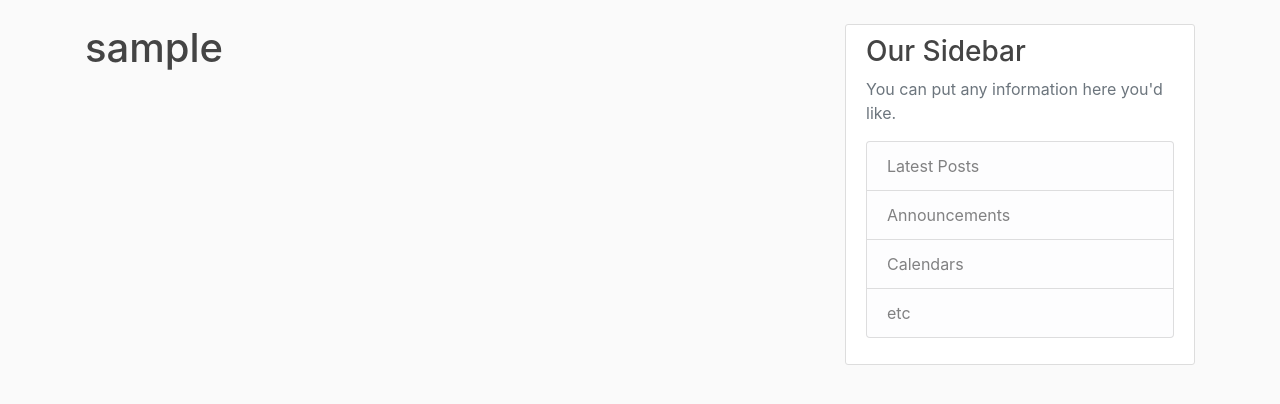
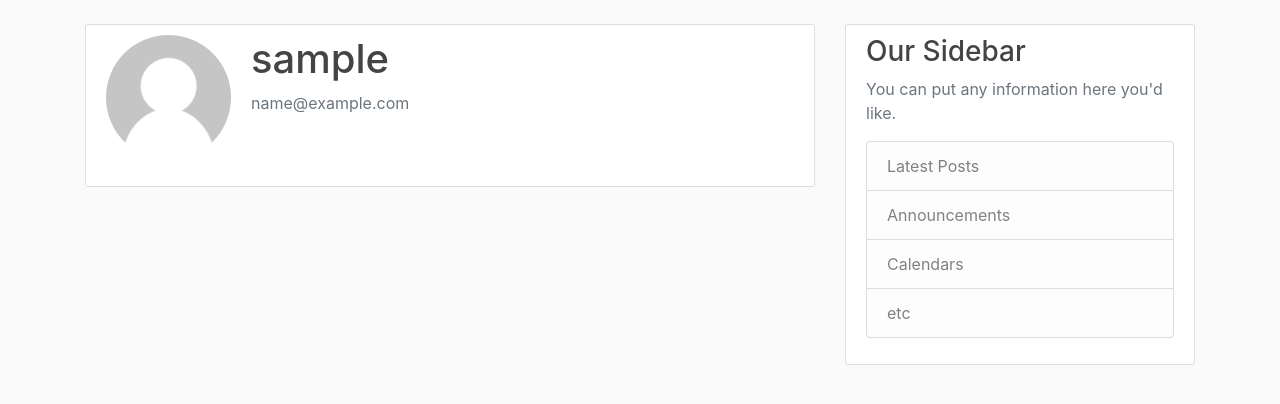
Before and after one commit to KeithChasen/test-flask-web-app, a Flask app: page /account in a window 1280 px wide. Shown: the part 56-460 px from the top of the page. Run offline with Flask 2, Linux system fonts and the light colour scheme; the visitor is signed in with stand-in values (Sample User, id 1); data comes from the database, SQL or seed files in the repository; some libraries are stand-ins or nearby versions.

Commit message:
basic account info

```diff
--- a/flaskblog/routes.py
+++ b/flaskblog/routes.py
@@ -65,4 +65,5 @@ def logout():
 @app.route('/account')
 @login_required
 def account():
-    return render_template('account.html', title='Account')
+    image_file = url_for('static', filename='profile_pics/' + current_user.image_file)
+    return render_template('account.html', title='Account', image_file=image_file)
--- a/flaskblog/templates/account.html
+++ b/flaskblog/templates/account.html
@@ -1,5 +1,15 @@
 {% extends "layout.html" %}
 
 {% block content %}
-    <h1>{{ current_user.username }}</h1>
+
+<div class="content-section">
+  <div class="media">
+    <img class="rounded-circle account-img" src="{{ image_file }}">
+    <div class="media-body">
+      <h2 class="account-heading">{{ current_user.username }}</h2>
+      <p class="text-secondary">{{ current_user.email }}</p>
+    </div>
+  </div>
+  <!-- FORM HERE -->
+</div>
 {% endblock content %}
```
Also changed, not shown: flaskblog/static/profile_pics/default.jpg (added).
